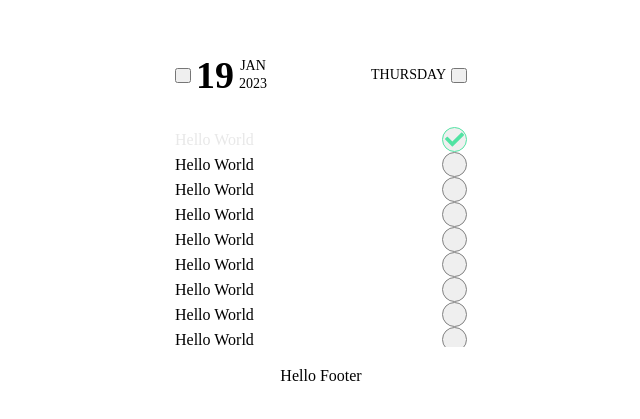
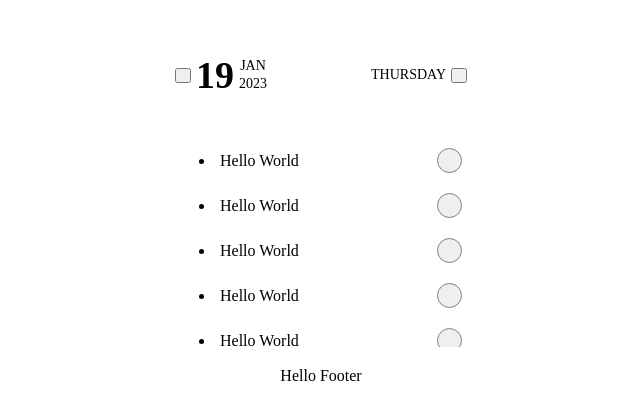
Before and after one commit to LaughingThroll/vue-todo, a Vue app: page / in a window 1280 px wide. Shown: the part 155-574 px from the top of the page, without its empty margins (319-959 px from the left). Built offline with nearby package versions, Linux system fonts and the light colour scheme; the HTML template or start-up script is replaced by a standard one.

Commit message:
feature: added TodoList

```diff
--- a/src/App.vue
+++ b/src/App.vue
@@ -1,7 +1,80 @@
 <script setup lang="ts">
 import MainCard from './components/MainCard.vue'
 import DateNavigation from './components/DateNavigation.vue'
-import TodoItem from './components/TodoItem.vue'
+import TodoList from './components/TodoList.vue'
+import type { Todo } from './types'
+const todos: Todo[] = [
+  {
+    id: 1,
+    content: 'Hello World',
+    isCompleted: false,
+  },
+  {
+    id: 2,
+    content: 'Hello World',
+    isCompleted: false,
+  },
+  {
+    id: 3,
+    content: 'Hello World',
+    isCompleted: false,
+  },
+  {
+    id: 4,
+    content: 'Hello World',
+    isCompleted: false,
+  },
+  {
+    id: 5,
+    content: 'Hello World',
+    isCompleted: false,
+  },
+  {
+    id: 6,
+    content: 'Hello World',
+    isCompleted: false,
+  },
+  {
+    id: 7,
+    content: 'Hello World',
+    isCompleted: true,
+  },
+  {
+    id: 8,
+    content: 'Hello World',
+    isCompleted: false,
+  },
+  {
+    id: 9,
+    content: 'Hello World',
+    isCompleted: false,
+  },
+  {
+    id: 10,
+    content: 'Hello World',
+    isCompleted: false,
+  },
+  {
+    id: 11,
+    content: 'Hello World',
+    isCompleted: false,
+  },
+  {
+    id: 12,
+    content: 'Hello World',
+    isCompleted: false,
+  },
+  {
+    id: 13,
+    content: 'Hello World',
+    isCompleted: false,
+  },
+  {
+    id: 14,
+    content: 'Hello World',
+    isCompleted: false,
+  },
+]
 </script>
 
 <template>
@@ -11,36 +84,7 @@ import TodoItem from './components/TodoItem.vue'
         <DateNavigation />
       </template>
       <template #body>
-        <TodoItem content="Hello World" is-completed />
-        <TodoItem content="Hello World" />
-        <TodoItem content="Hello World" />
-        <TodoItem content="Hello World" />
-        <TodoItem content="Hello World" />
-        <TodoItem content="Hello World" />
-        <TodoItem content="Hello World" />
-        <TodoItem content="Hello World" />
-        <TodoItem content="Hello World" />
-        <TodoItem content="Hello World" />
-        <TodoItem content="Hello World" />
-        <TodoItem content="Hello World" />
-        <TodoItem content="Hello World" />
-        <TodoItem content="Hello World" />
-        <TodoItem content="Hello World" />
-        <TodoItem content="Hello World" />
-        <TodoItem content="Hello World" />
-        <TodoItem content="Hello World" />
-        <TodoItem content="Hello World" />
-        <TodoItem content="Hello World" />
-        <TodoItem content="Hello World" />
-        <TodoItem content="Hello World" />
-        <TodoItem content="Hello World" />
-        <TodoItem content="Hello World" />
-        <TodoItem content="Hello World" />
-        <TodoItem content="Hello World" />
-        <TodoItem content="Hello World" />
-        <TodoItem content="Hello World" />
-        <TodoItem content="Hello World" />
-        <TodoItem content="Hello World" />
+        <TodoList :todos="todos" />
       </template>
       <template #footer>
         <div>Hello Footer</div>
--- a/src/components/TodoItem.vue
+++ b/src/components/TodoItem.vue
@@ -37,6 +37,7 @@ const toggleTodoItem = (isOutCompleted: boolean) => {
   display: flex;
   align-items: center;
   justify-content: space-between;
+  padding: 5px;
 
   &__content {
     text-align: left;
--- /dev/null
+++ b/src/components/TodoList.vue
@@ -0,0 +1,23 @@
+<script setup lang="ts">
+import TodoItem from './TodoItem.vue'
+import type { Todo } from './../types'
+
+interface TodoListProps {
+  todos: Todo[]
+}
+
+defineProps<TodoListProps>()
+</script>
+<template>
+  <ul class="todoList">
+    <li class="todoList__item" v-for="todo of todos" :key="todo.id">
+      <TodoItem :content="todo.content" :is-completed="todo.isCompleted" />
+    </li>
+  </ul>
+</template>
+
+<style scoped lang="scss">
+.todoList__item:not(:last-child) {
+  margin-bottom: 10px;
+}
+</style>
--- a/src/styles/style.scss
+++ b/src/styles/style.scss
@@ -25,3 +25,10 @@ button {
   padding: 0;
   margin: 0;
 }
+
+ul,
+li {
+  padding: 0;
+  margin: 0;
+  list-style: none;
+}
--- /dev/null
+++ b/src/types.ts
@@ -0,0 +1,5 @@
+export interface Todo {
+  id: number
+  content: string
+  isCompleted: boolean
+}
```
